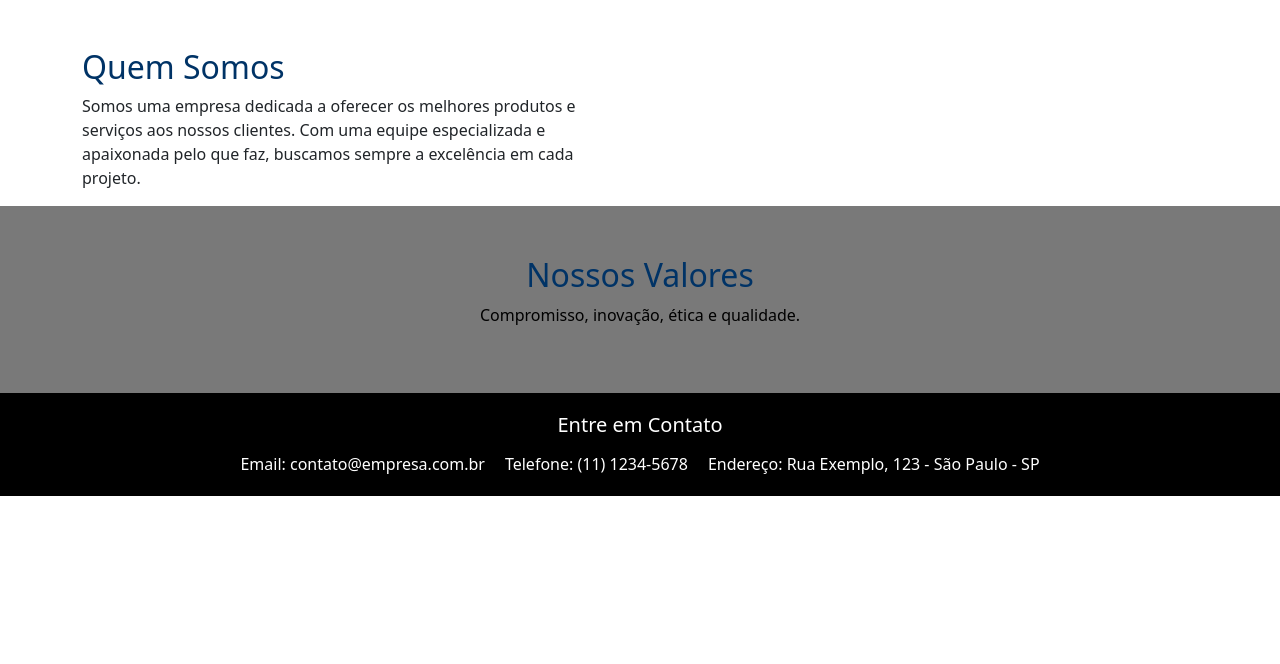
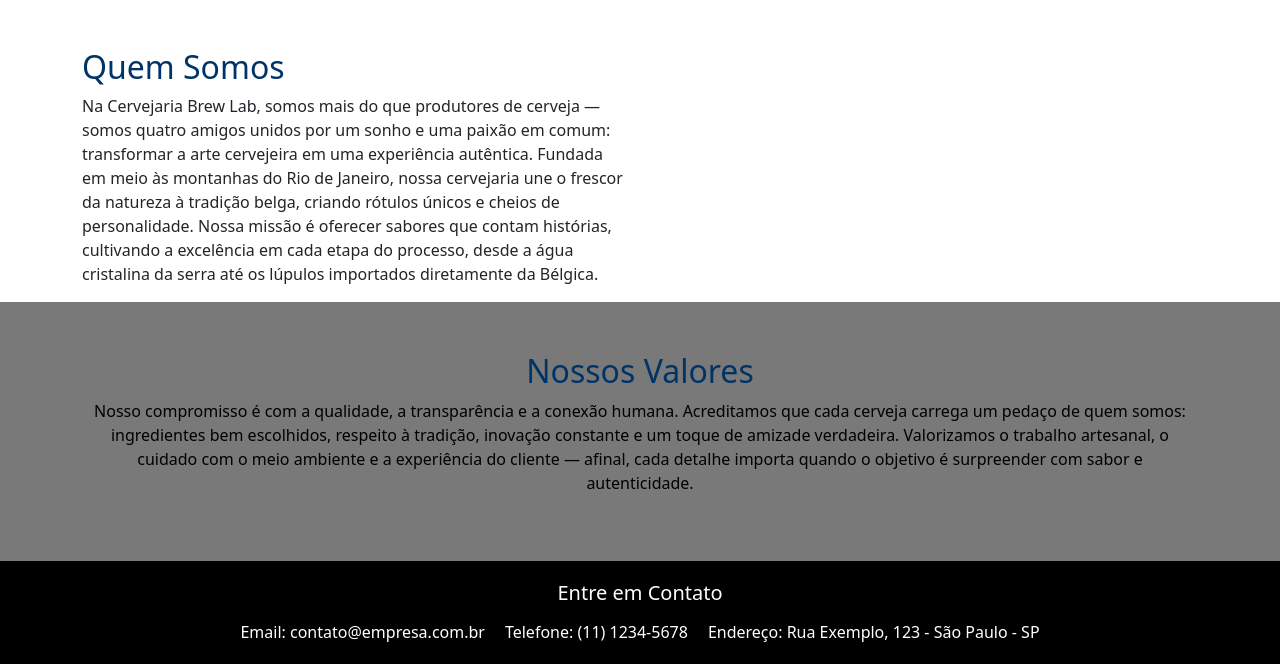
Before and after one commit to AndreBhe/Projeto_aplc_Net, a PHP site: page / in a window 1280 px wide. Shown: the part 270-934 px from the top of the page. Run offline with PHP 8.4, Linux system fonts and the light colour scheme.

Commit message:
correção de cores

```diff
--- a/css/estilo.css
+++ b/css/estilo.css
@@ -117,3 +117,7 @@ body.dark-mode {
 .dark-mode .text-section2 {
     color: white;
 }
+
+.dark-mode .text-muted {
+    color: #cccccc !important;
+}
--- a/index.php
+++ b/index.php
@@ -25,7 +25,7 @@
       <div class="row">
         <div class="col-md-6">
           <h2>Quem Somos</h2>
-          <p>Somos uma empresa dedicada a oferecer os melhores produtos e serviços aos nossos clientes. Com uma equipe especializada e apaixonada pelo que faz, buscamos sempre a excelência em cada projeto.</p>
+          <p>Na Cervejaria Brew Lab, somos mais do que produtores de cerveja — somos quatro amigos unidos por um sonho e uma paixão em comum: transformar a arte cervejeira em uma experiência autêntica. Fundada em meio às montanhas do Rio de Janeiro, nossa cervejaria une o frescor da natureza à tradição belga, criando rótulos únicos e cheios de personalidade. Nossa missão é oferecer sabores que contam histórias, cultivando a excelência em cada etapa do processo, desde a água cristalina da serra até os lúpulos importados diretamente da Bélgica.</p>
         </div>
         <div class="col-md-6">
 
@@ -36,7 +36,7 @@
     <section class="text-section">
       <div class="container text-center">
         <h2>Nossos Valores</h2>
-        <p>Compromisso, inovação, ética e qualidade.</p>
+        <p>Nosso compromisso é com a qualidade, a transparência e a conexão humana. Acreditamos que cada cerveja carrega um pedaço de quem somos: ingredientes bem escolhidos, respeito à tradição, inovação constante e um toque de amizade verdadeira. Valorizamos o trabalho artesanal, o cuidado com o meio ambiente e a experiência do cliente — afinal, cada detalhe importa quando o objetivo é surpreender com sabor e autenticidade.</p>
       </div>
     </section>
   </main>
```
